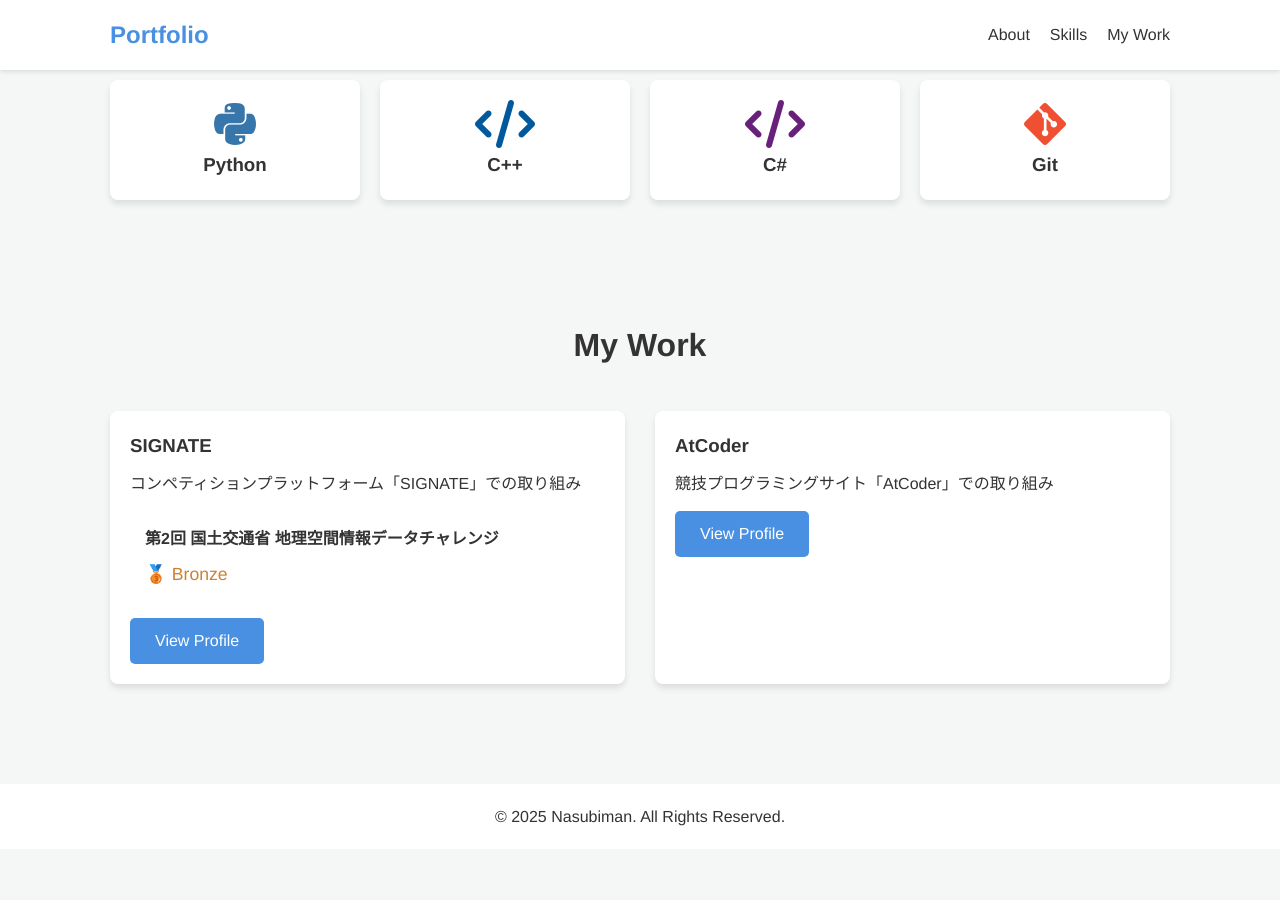
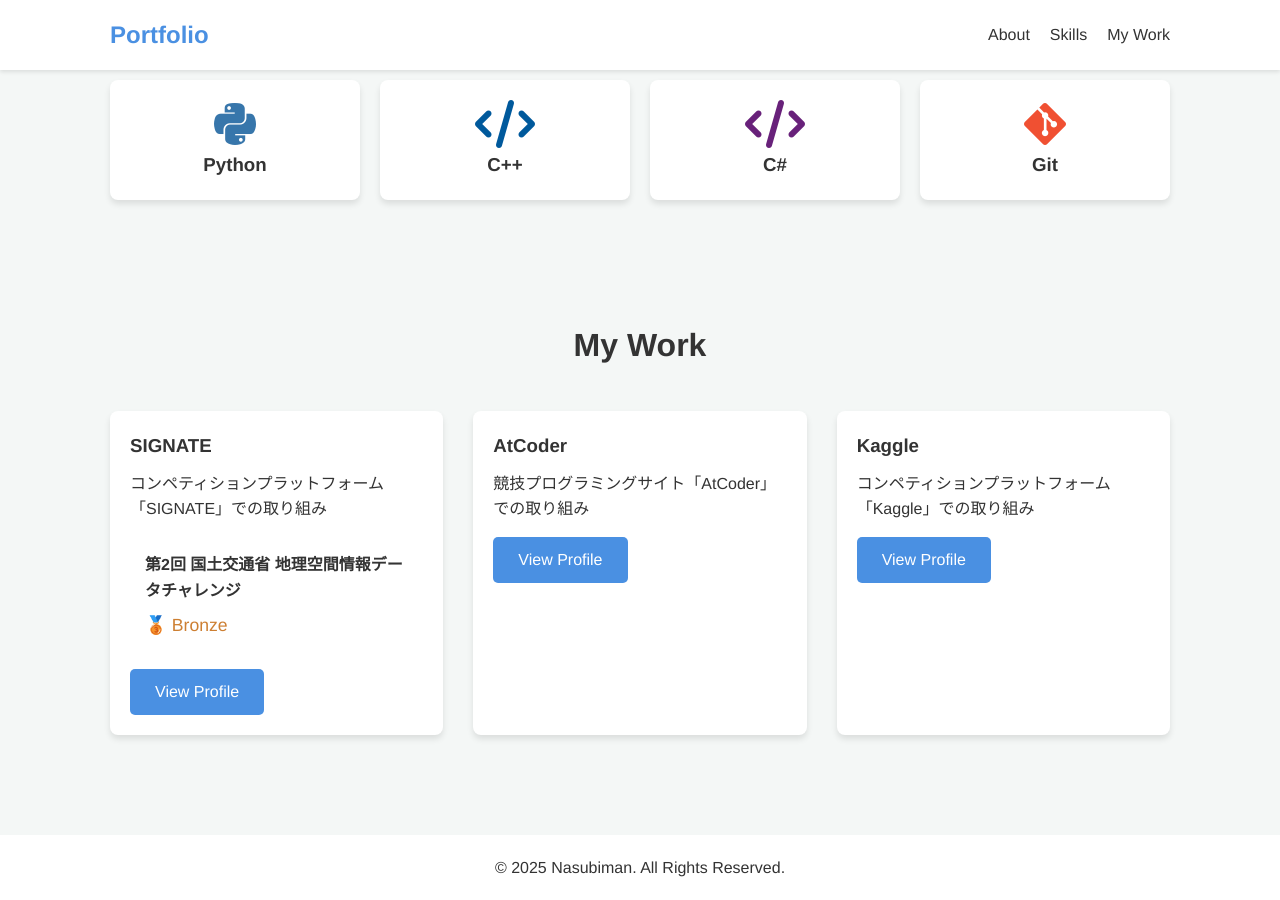
Before and after one commit to Nasubiman/Nasubiman.github.io, a Jekyll site: the page home.html, which Jekyll copies as it is, in a window 1280 px wide and 900 px high, scrolled down 651 px. Built offline with Jekyll 4.4.1, drawn with Linux system fonts in a browser that asks for light colours; before the commit the page ends 1500 px from its top, so only the background shows below that.

Commit message:
add kaggle

```diff
--- a/home.html
+++ b/home.html
@@ -101,6 +101,14 @@
                         style="margin-top: 15px;">View Profile</a>
                 </div>
             </div>
+            <div class="project-card">
+                <div class="project-info">
+                    <h3>Kaggle</h3>
+                    <p>コンペティションプラットフォーム「Kaggle」での取り組み</p>
+                    <a href="https://www.kaggle.com/yousukenakamura" target="_blank" class="btn" style="margin-top: 15px;">View
+                        Profile</a>
+                </div>
+            </div>
         </div>
     </section>
 
```
